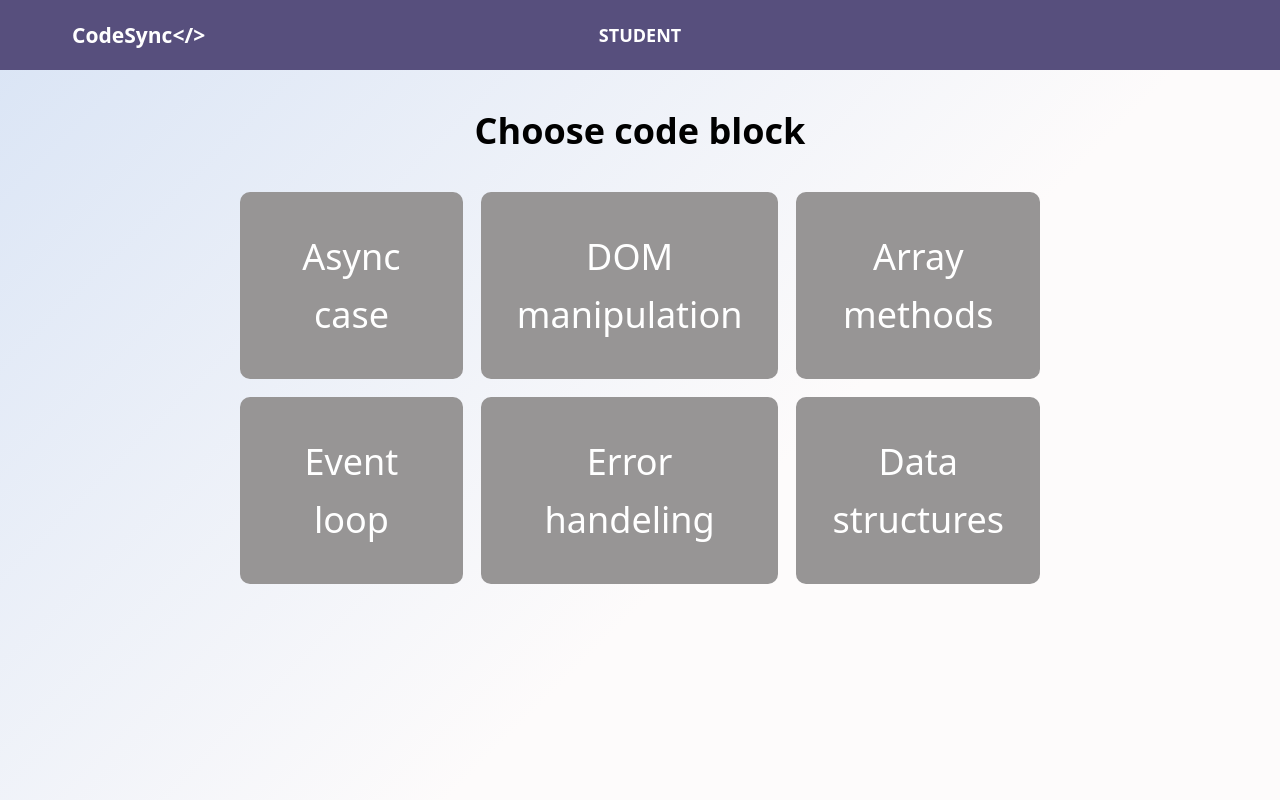
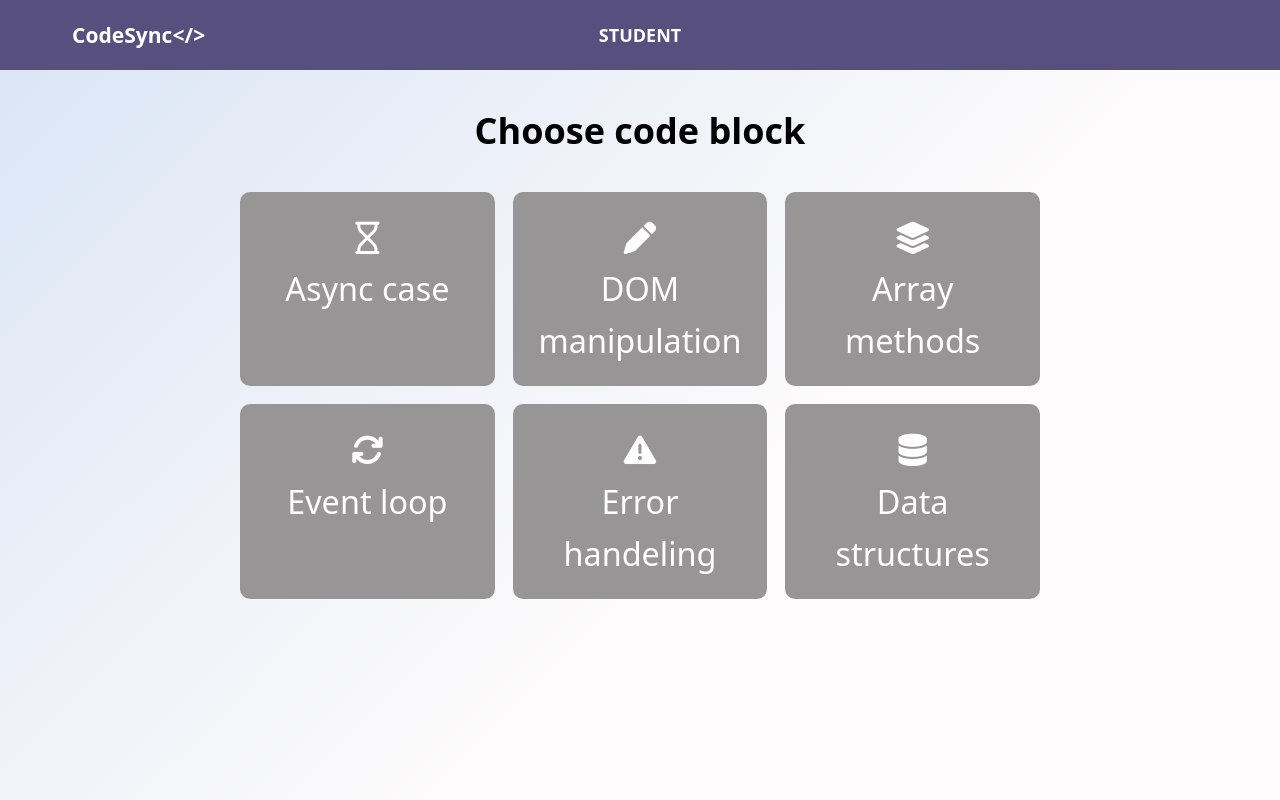
Before and after one commit to YiftachSamocha/code-frontend, a React (Vite) app: page / in a window 1280 px wide. Built offline with nearby package versions, Linux system fonts and the light colour scheme; no server answers.

Commit message:
Add icons and improve styling

```diff
--- a/src/assets/styles/cmps/CodeBlock.scss
+++ b/src/assets/styles/cmps/CodeBlock.scss
@@ -17,6 +17,7 @@
 
     button {
         margin: 0.5em;
+        margin-left: 0;
         padding: 0.5em;
         font-size: 1em;
         border-radius: 5px;
--- a/src/assets/styles/cmps/GiveAnswer.scss
+++ b/src/assets/styles/cmps/GiveAnswer.scss
@@ -14,7 +14,7 @@
         background-color: white;
         border-radius: 12px;
         box-shadow: 0 4px 10px rgba(0, 0, 0, 0.2);
-        padding: 2em;
+        padding: 1em 2em;
         width: 90%;
         max-width: 500px;
         display: flex;
@@ -31,7 +31,7 @@
 
         textarea {
             width: 100%;
-            height: 100px;
+            height: 140px;
             padding: 0.75em;
             font-size: 1em;
             border: 1px solid #ddd;
@@ -47,7 +47,6 @@
         }
 
         button {
-            padding: 0.75em 1.5em;
             font-size: 1em;
             border: none;
             border-radius: 8px;
@@ -60,6 +59,7 @@
                 position: absolute;
                 top: 10px;
                 right: 10px;
+                padding: 0.5em 1.2em;
 
                 &:hover {
                     background-color: #c0392b;
@@ -69,6 +69,7 @@
             &:last-of-type {
                 background-color: #27ae60;
                 color: white;
+                padding: 0.75em 1.5em;
 
                 &:hover {
                     background-color: #219150;
--- a/src/assets/styles/pages/CodeIndex.scss
+++ b/src/assets/styles/pages/CodeIndex.scss
@@ -28,7 +28,8 @@
                 padding: 1em;
                 margin: 1em;
                 border: 1px solid #f1f1f1;
-                max-width: 500px;
+                width: 500px;
+                min-height: 180px;
 
                 h4 {
                     font-size: 1.25em;
--- a/src/assets/styles/pages/Lobby.scss
+++ b/src/assets/styles/pages/Lobby.scss
@@ -17,8 +17,8 @@
         max-width: 800px;
 
         div {
-            font-size: 2em;
-            padding: 1em;
+            font-size: 1.8em;
+            padding: 0.6em;
             background-color: $secondary-color;
             border-radius: 10px;
             cursor: pointer;
@@ -29,6 +29,10 @@
             &:hover {
                 transform: scale(1.05);
                 box-shadow: 0 8px 16px rgba(0, 0, 0, 0.2);
+            }
+            p{
+                margin: 0;
+                cursor: pointer;
             }
         }
 
--- a/src/assets/styles/setup/_variables.scss
+++ b/src/assets/styles/setup/_variables.scss
@@ -17,7 +17,7 @@ $gray4: #333;
 $main-color:  #574f7d;
 
 $main-color-darker: #403a5c;
-$secondary-color:  #7264c2;
+$secondary-color:  #c26464;
 // Breakpoints
 $mobile-breakpoint: 460px;
 $narrow-breakpoint: 720px;
--- a/src/cmps/CodeBlock.jsx
+++ b/src/cmps/CodeBlock.jsx
@@ -67,7 +67,8 @@ export function CodeBlock({ currBlock }) {
         <div >
             {isSolved ? <div className="solved-cont">
                 <h3>{currUser.isMentor ? 'Challenge solved!' : 'Congratulations! You solved the challenge'}</h3>
-                <Lottie animationData={animationData} loop={true} autoPlay={true} style={{ width: '200px', height: '200px' }} />
+                <Lottie animationData={animationData} loop={true} autoPlay={true}
+                    style={{ width: '200px', height: '200px' }} />
                 {currUser.isMentor && <button onClick={startOver}>Start over</button>}
             </div> :
                 <div className="editor-cont">
@@ -80,7 +81,7 @@ export function CodeBlock({ currBlock }) {
                         lineHeight={19}
                         width="700px"
                         height="400px"
-                        showPrintMargin={true}
+                        showPrintMargin={false}
                         showGutter={true}
                         highlightActiveLine={true}
                         value={content}
@@ -92,9 +93,11 @@ export function CodeBlock({ currBlock }) {
                             enableMobileMenu: true,
                             showLineNumbers: true,
                             tabSize: 2,
-                        }} />
+
+                        }}
+                    />
                     <button className={isDarkMode ? 'dark' : 'light'}
-                        onClick={() => setIsDarkMode(prev => !prev)}>{isDarkMode ? 'Light mode' : 'Dark mode'}</button>
+                        onClick={() => setIsDarkMode(prev => !prev)}>{isDarkMode ? 'Dark mode' : 'Light mode'}</button>
                 </div>
             }
         </div>
--- a/src/pages/Lobby.jsx
+++ b/src/pages/Lobby.jsx
@@ -40,12 +40,31 @@ export function Lobby() {
     return <section className="lobby">
         <h1>Choose code block</h1>
         <div className="lobby-container">
-            <div onClick={() => onSetBlock('async')} className={getClass('async')} >Async case</div>
-            <div onClick={() => onSetBlock('dom')} className={getClass('dom')}>DOM manipulation</div>
-            <div onClick={() => onSetBlock('array')} className={getClass('array')}>Array methods</div>
-            <div onClick={() => onSetBlock('event')} className={getClass('event')}>Event loop</div>
-            <div onClick={() => onSetBlock('error')} className={getClass('error')}>Error handeling</div>
-            <div onClick={() => onSetBlock('data')} className={getClass('data')} >Data structures</div>
+            <div onClick={() => onSetBlock('async')} className={getClass('async')} >
+                <i className="fa-regular fa-hourglass"></i>
+                <p> Async case</p>
+
+            </div>
+            <div onClick={() => onSetBlock('dom')} className={getClass('dom')}>
+                <i className="fa-solid fa-pen"></i>
+                <p>DOM manipulation</p>
+            </div>
+            <div onClick={() => onSetBlock('array')} className={getClass('array')}>
+                <i className="fa-solid fa-layer-group"></i>
+                <p>Array methods</p>
+            </div>
+            <div onClick={() => onSetBlock('event')} className={getClass('event')}>
+                <i className="fa-solid fa-arrows-rotate"></i>
+                <p> Event loop</p>
+            </div>
+            <div onClick={() => onSetBlock('error')} className={getClass('error')}>
+                <i className="fa-solid fa-triangle-exclamation"></i>
+                <p>Error handeling</p>
+            </div>
+            <div onClick={() => onSetBlock('data')} className={getClass('data')} >
+                <i className="fa-solid fa-database"></i>
+                <p>Data structures</p>
+            </div>
         </div>
     </section>
 }
```
